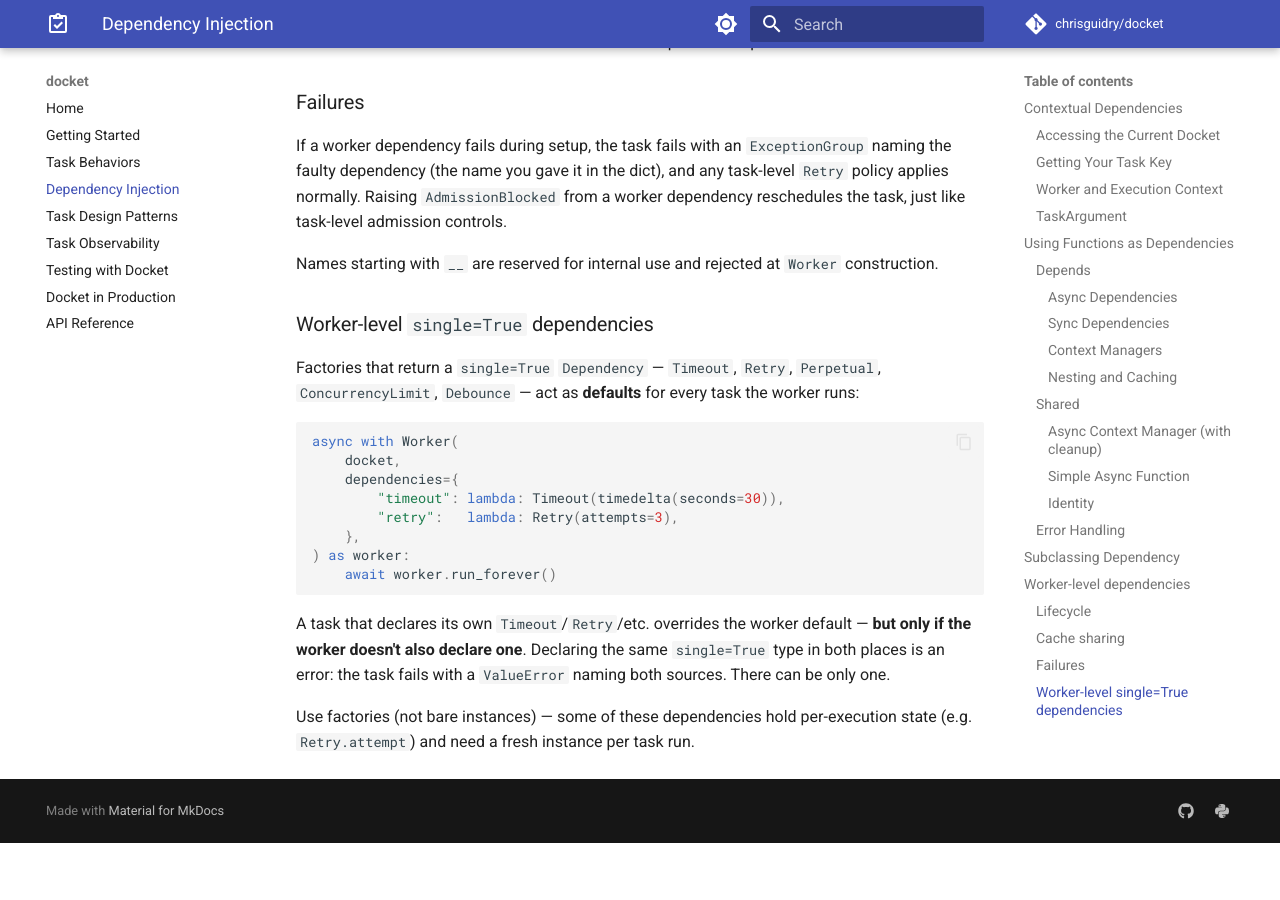
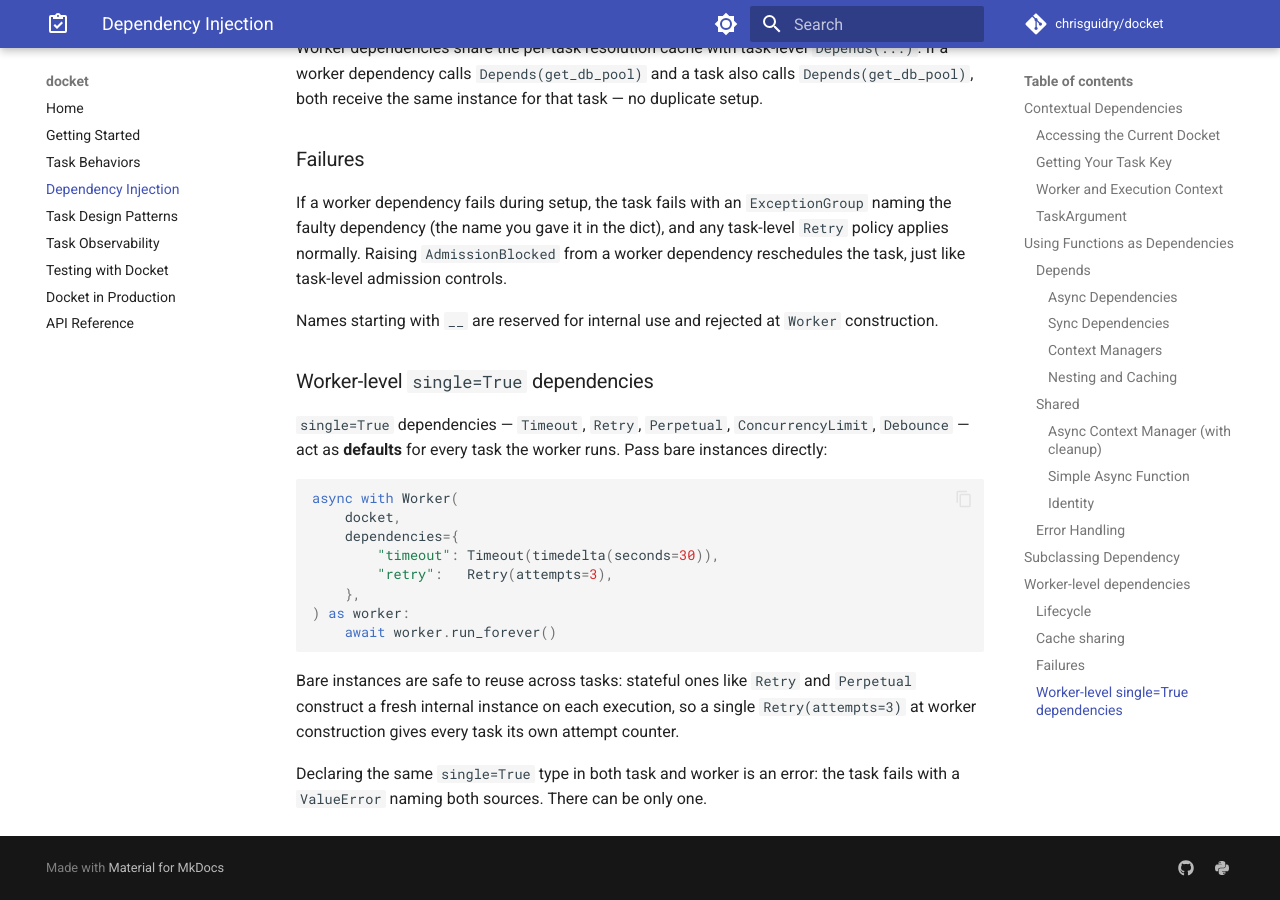
Before and after one commit to chrisguidry/docket, an MkDocs documentation site: the page built from docs/dependency-injection.md, in a window 1280 px wide and 900 px high, scrolled down 9128 px. Built offline with MkDocs 1.6.1 and Material for MkDocs 9.7.7, drawn with Linux system fonts in a browser that asks for light colours; comment, search, counter and statistics services are not loaded; before the commit the page ends 9971 px from its top, so only the background shows below that; some of the changed text lies outside the part shown.

Commit message:
Accept Dependency instances for worker dependencies
Drops the factory-wrapping convention so the API reads more naturally:
`{"db": Depends(get_db), "retry": Retry(attempts=3)}` instead of
`{"db": get_db, "retry": lambda: Retry(attempts=3)}`. The built-in
stateful dependencies (Retry, Perpetual, Timeout, ConcurrencyLimit,
Debounce) already construct a fresh internal instance in __aenter__, so
a single instance passed at worker construction is safe to reuse across
executions.

The dependencies kwarg is typed Mapping[str, Any] to match how Depends
itself is typed (return R for ergonomic parameter defaults), with
validation at Worker construction.

````diff
--- a/docs/dependency-injection.md
+++ b/docs/dependency-injection.md
@@ -399,7 +399,7 @@ async def audited_task(
 Sometimes you want a dependency to run around **every** task a worker
 executes — tracing, a database transaction, an audit log, a feature-flag
 context. Instead of repeating the same `Depends(...)` on every task,
-register factories on the worker itself:
+register them on the worker itself:
 
 ```python
 from contextlib import asynccontextmanager
@@ -414,17 +414,21 @@ async def get_db_pool() -> Pool:
 
 async with Worker(
     docket,
-    dependencies={"trace": trace_task, "db": get_db_pool},
+    dependencies={
+        "trace": Depends(trace_task),
+        "db":    Depends(get_db_pool),
+    },
 ) as worker:
     await worker.run_forever()
 ```
 
-Each value is a plain dependency factory — the same shape you pass to
-`Depends(...)`. Sync functions, async functions, `@contextmanager`, and
-`@asynccontextmanager` all work. Worker dependencies may declare their
-own parameters (`TaskKey`, `TaskArgument("customer_id")`, `CurrentWorker`,
-nested `Depends(...)`), which resolve recursively — exactly like
-task-level dependencies.
+Each value is a `Dependency` instance: wrap factories with `Depends(...)`
+(sync functions, async functions, `@contextmanager`, `@asynccontextmanager`
+all work there), or pass a built-in dependency like `Retry(attempts=3)`
+directly. Worker dependencies may declare their own parameters
+(`TaskKey`, `TaskArgument("customer_id")`, `CurrentWorker`, nested
+`Depends(...)`), which resolve recursively — exactly like task-level
+dependencies.
 
 ### Lifecycle
 
@@ -457,26 +461,26 @@ Names starting with `__` are reserved for internal use and rejected at
 
 ### Worker-level `single=True` dependencies
 
-Factories that return a `single=True` `Dependency` — `Timeout`, `Retry`,
-`Perpetual`, `ConcurrencyLimit`, `Debounce` — act as **defaults** for every
-task the worker runs:
+`single=True` dependencies — `Timeout`, `Retry`, `Perpetual`,
+`ConcurrencyLimit`, `Debounce` — act as **defaults** for every task the
+worker runs. Pass bare instances directly:
 
 ```python
 async with Worker(
     docket,
     dependencies={
-        "timeout": lambda: Timeout(timedelta(seconds=30)),
-        "retry":   lambda: Retry(attempts=3),
+        "timeout": Timeout(timedelta(seconds=30)),
+        "retry":   Retry(attempts=3),
     },
 ) as worker:
     await worker.run_forever()
 ```
 
-A task that declares its own `Timeout`/`Retry`/etc. overrides the worker
-default — **but only if the worker doesn't also declare one**. Declaring
-the same `single=True` type in both places is an error: the task fails
-with a `ValueError` naming both sources. There can be only one.
+Bare instances are safe to reuse across tasks: stateful ones like `Retry`
+and `Perpetual` construct a fresh internal instance on each execution,
+so a single `Retry(attempts=3)` at worker construction gives every task
+its own attempt counter.
 
-Use factories (not bare instances) — some of these dependencies hold
-per-execution state (e.g. `Retry.attempt`) and need a fresh instance per
-task run.
+Declaring the same `single=True` type in both task and worker is an
+error: the task fails with a `ValueError` naming both sources. There can
+be only one.
````
Also changed, not shown: 5 other files.
